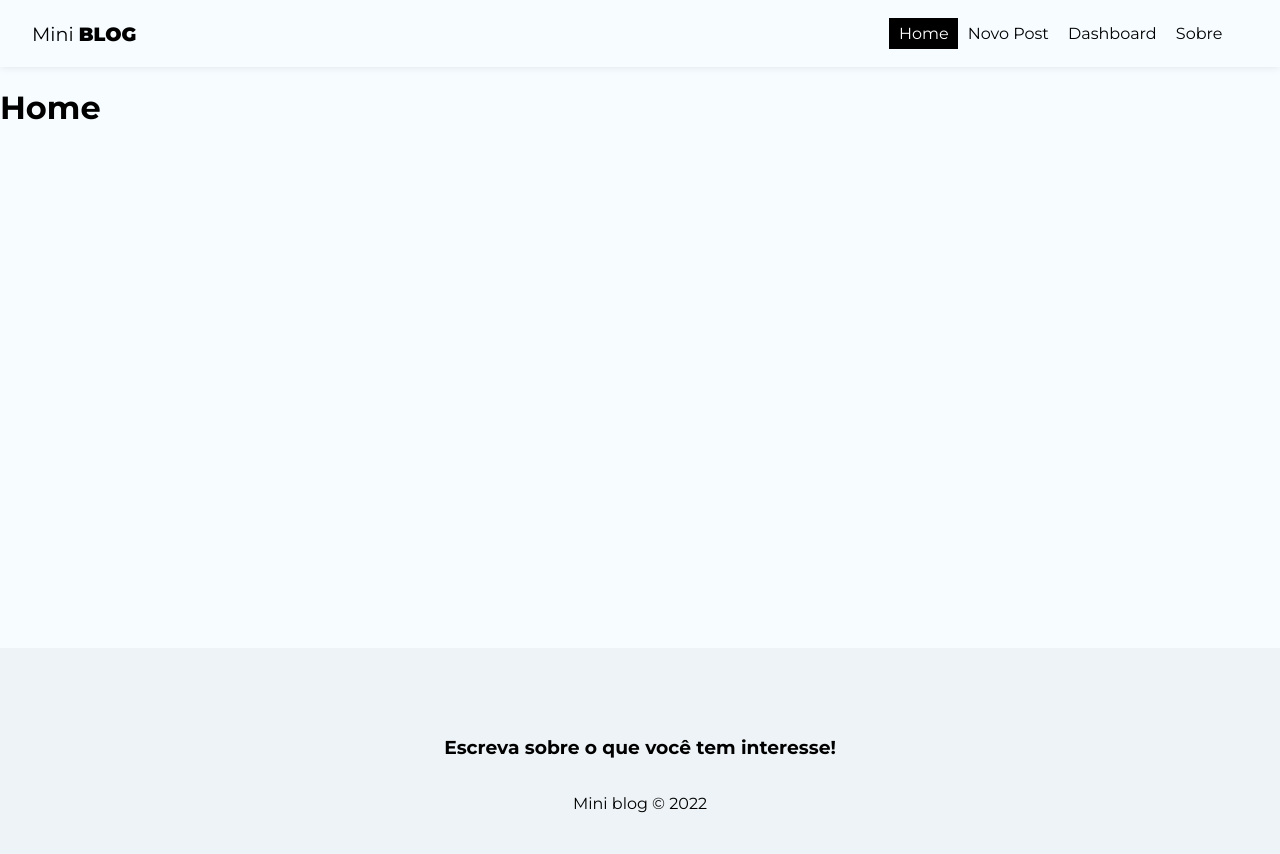
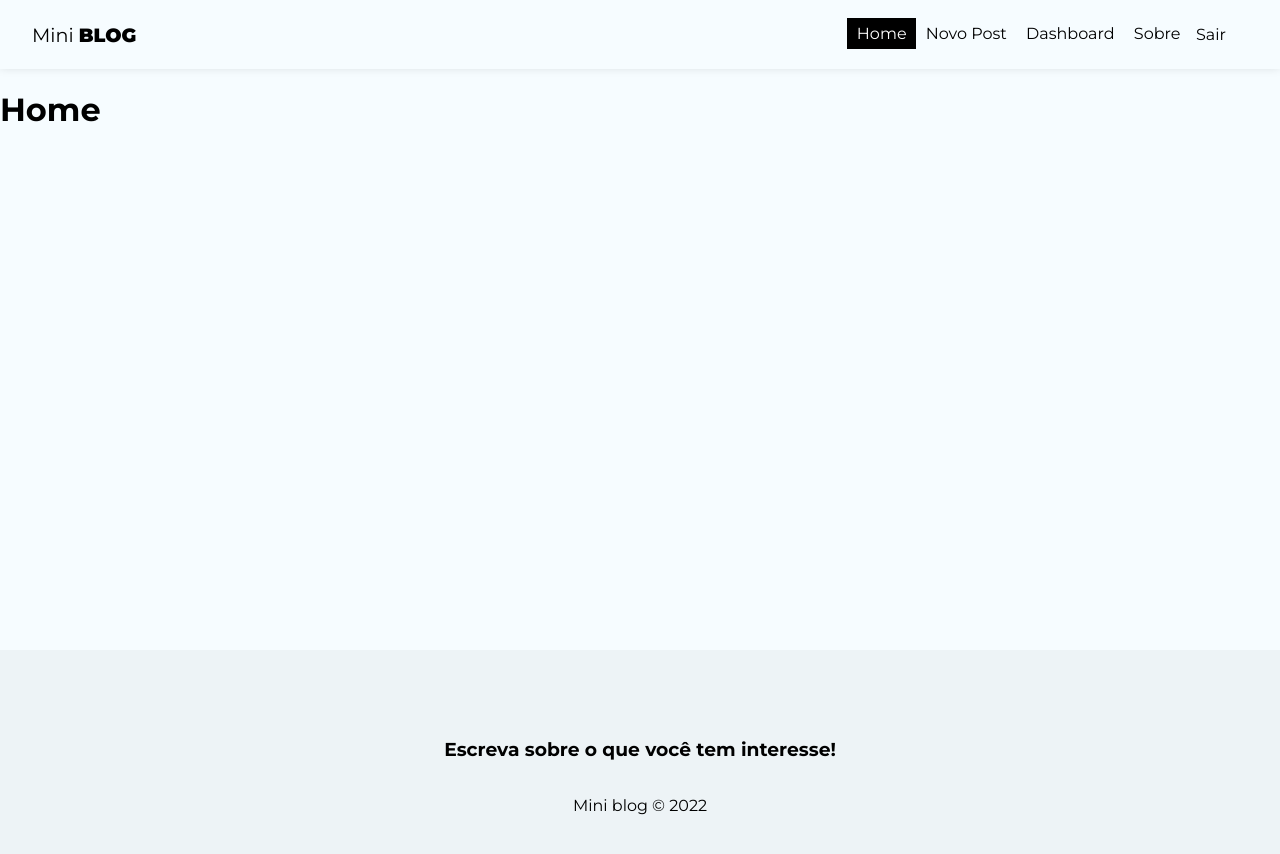
Before and after one commit to Thiagooffice/Mini-Blog, a React (Create React App) app: page / in a window 1280 px wide. Shown: the top 854 px of the page. Built offline with nearby package versions, Linux system fonts and the light colour scheme; no server answers; sample sign-in values are in the browser's storage.

Commit message:
logout-function

```diff
--- a/src/components/NavBar.js
+++ b/src/components/NavBar.js
@@ -6,6 +6,8 @@ import {useAuthentication} from '../hooks/useAuthentication'
 import {useAuthValue} from '../context/AuthContext'
 
 export default function NavBar(){
+
+    const {logout} = useAuthentication()
 
     const {user} = useAuthValue()
 
@@ -53,6 +55,11 @@ export default function NavBar(){
                         Sobre
                 </NavLink>
                 </li>
+                {user && (
+                    <li>
+                        <button onClick={logout} >Sair</button>
+                    </li>
+                )}
             </ul>
         </nav>
     )
--- a/src/hooks/useAuthentication.js
+++ b/src/hooks/useAuthentication.js
@@ -26,6 +26,7 @@ export const useAuthentication = () => {
         }
     }
 
+    //register
     const createUser = async (data) => {
         checkIfIsCancelled()
 
@@ -64,6 +65,15 @@ export const useAuthentication = () => {
         }
     }
 
+    //logout - sign out
+    const logout = ()=>{
+
+        checkIfIsCancelled()
+
+        signOut(auth)
+
+    }
+
     useEffect(()=>{
         return ()=> setCancelled(true)
     },[])
@@ -72,7 +82,8 @@ export const useAuthentication = () => {
         auth,
         createUser,
         error,
-        loading
+        loading,
+        logout,
     }
 
 }
```
